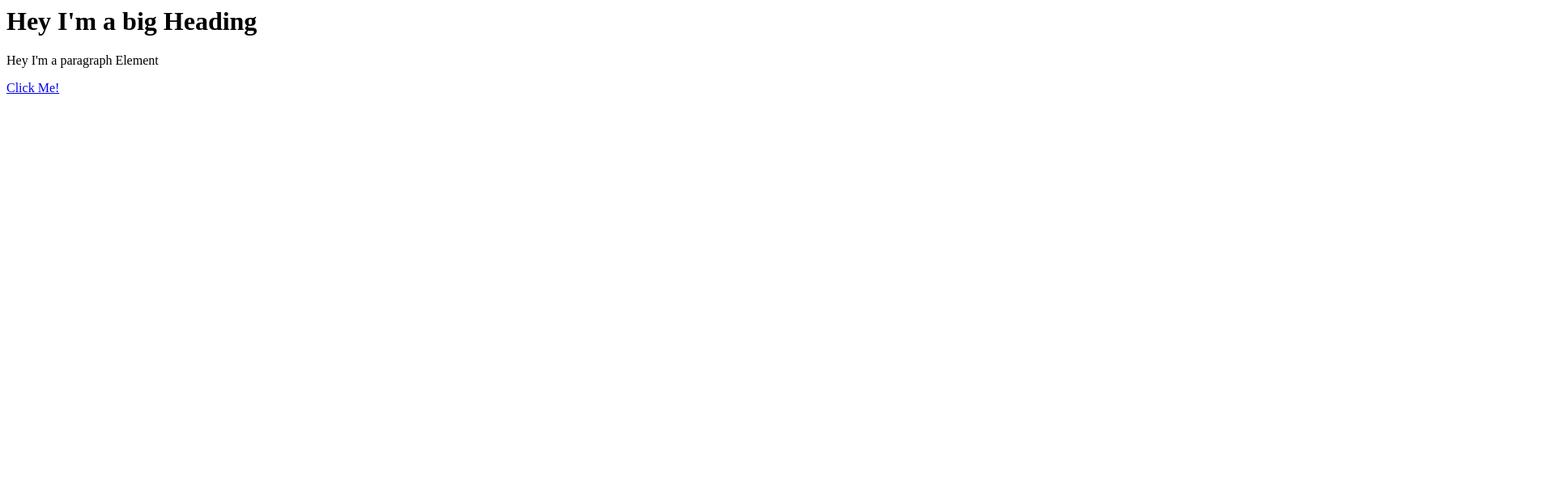
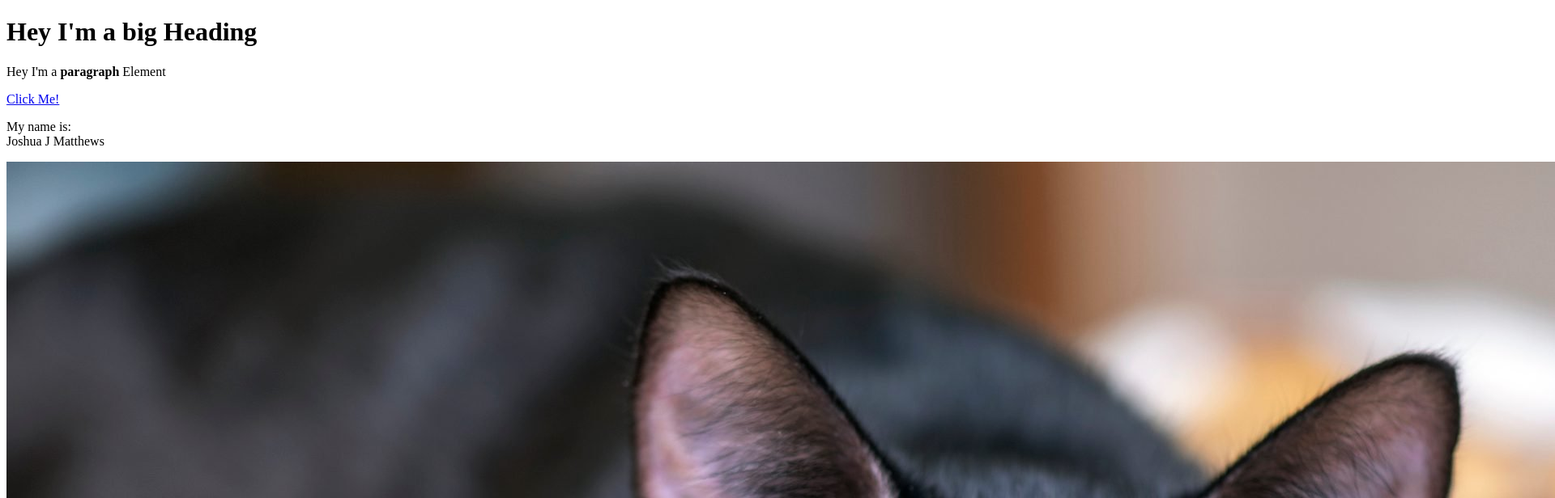
Before and after one commit to ZeusMatthews/Cartoon-Hero, a plain HTML site: page Test.html in a window 1280 px wide. Shown: the top 616 px of the page at 81% size, 1920 px wide, since content can reach past the window. Drawn offline with Linux system fonts and the light colour scheme.

Commit message:
Added Cat and Few Elements

```diff
--- a/Test.html
+++ b/Test.html
@@ -1,3 +1,14 @@
-<h1> Hey I'm a big Heading </h1>
-<p>Hey I'm a paragraph Element</p>
-<a href="https://google.com" target="_blank" title="Let's go to google">Click Me!</a>
+<!DOCTYPE html>
+<html>
+<head>
+    <title>Test Page</title>
+</head>
+<body>
+    <h1> Hey I'm a big Heading </h1>
+    <p>Hey I'm a <b>paragraph</b> Element</p>
+    <a href="https://google.com" target="_blank" title="Let's go to google">Click Me!</a>
+    <p>My name is: <br>
+    Joshua J Matthews</p>
+    <img src="Img/Cat.jpg">
+</body>
+</html>
```
Also changed, not shown: Img/Cat.jpg (added).
